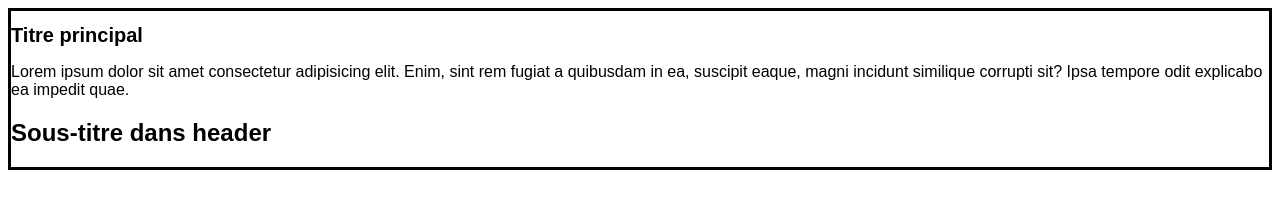
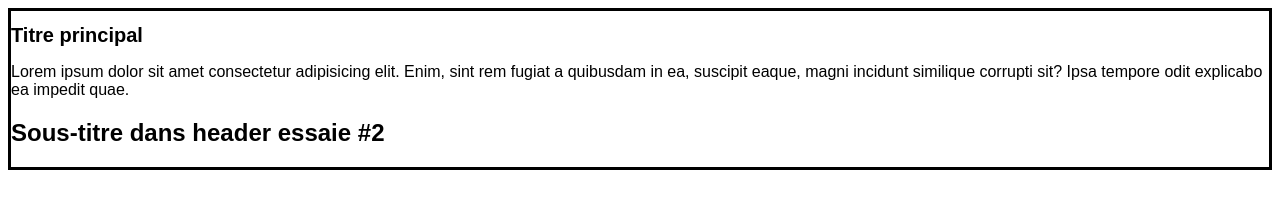
Before and after one commit to Djawad1001/Exerice3, a plain HTML site: page index.htm in a window 1280 px wide. Drawn offline with Linux system fonts and the light colour scheme.

```diff
--- a/index.htm
+++ b/index.htm
@@ -11,7 +11,7 @@
     <header>
         <h1>Titre principal</h1>
         <p>Lorem ipsum dolor sit amet consectetur adipisicing elit. Enim, sint rem fugiat a quibusdam in ea, suscipit eaque, magni incidunt similique corrupti sit? Ipsa tempore odit explicabo ea impedit quae.</p>
-        <h2>Sous-titre dans header</h2>
+        <h2>Sous-titre dans header essaie #2</h2>
     </header>
 </body>
 </html>
```
